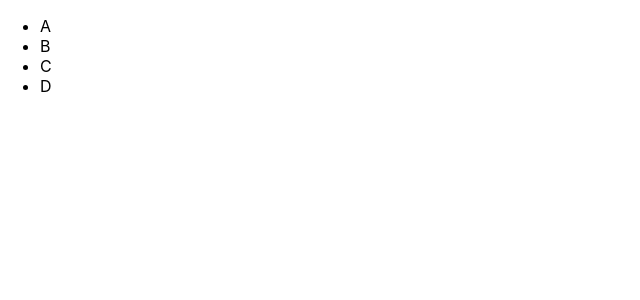
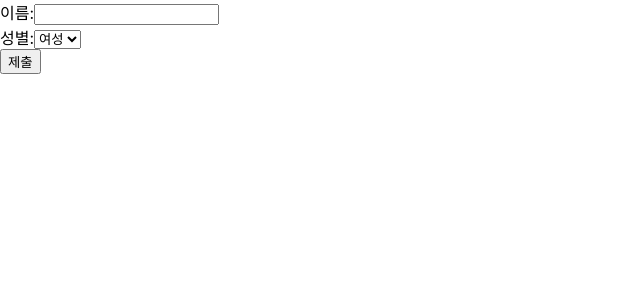
Before and after one commit to Sarang-Han/React-practice, a React (Create React App) app in the folder hello-react/: page / in a window 1280 px wide. Shown: the top 300 px of the page, without its empty margins (0-640 px from the left). Built offline with nearby package versions, Linux system fonts and the light colour scheme.

Commit message:
사용자 정보 입력 실습

```diff
--- /dev/null
+++ b/hello-react/src/chap11/SignUp.jsx
@@ -0,0 +1,40 @@
+import React, {useState} from "react";
+
+function SignUp(props) {
+    const [name, setName] = useState("");
+    const [gender, setGender] = useState("여성");
+
+    const handleChangeName = (event) => {
+        setName(event.target.value);
+    };
+    const handleChangeGender = (event) => {
+        setGender(event.target.value);
+    };
+
+    const handleSubmit = (event) => {
+        alert(`이름: ${name}, 성별: ${gender}`);
+        event.preventDefault();
+    };
+
+    return (
+        <form onSubmit={handleSubmit}>
+            <label>
+                이름:
+                <input type="text" value={name} onChange={handleChangeName} />
+            </label>
+            <br />
+            <label>
+                성별:
+                <select value={gender} onChange={handleChangeGender}>
+                    <option value="여성">여성</option>
+                    <option value="남성">남성</option>
+                    <option value="기타">기타</option>
+                </select>
+            </label>
+            <br />
+            <button type="submit">제출</button>
+        </form>
+    );
+}
+
+export default SignUp;
--- a/hello-react/src/index.js
+++ b/hello-react/src/index.js
@@ -2,13 +2,13 @@ import React from 'react';
 import ReactDOM from 'react-dom/client';
 import './index.css';
 import reportWebVitals from './reportWebVitals';
-import AttendanceBook from './chap10/AttendanceBook';
+import SignUp from './chap11/SignUp';
 
 const rootNode = document.getElementById('root');
 
 ReactDOM.createRoot(rootNode).render(
   <React.StrictMode>
-    <AttendanceBook />
+    <SignUp />
   </React.StrictMode>,
 );
 
```
